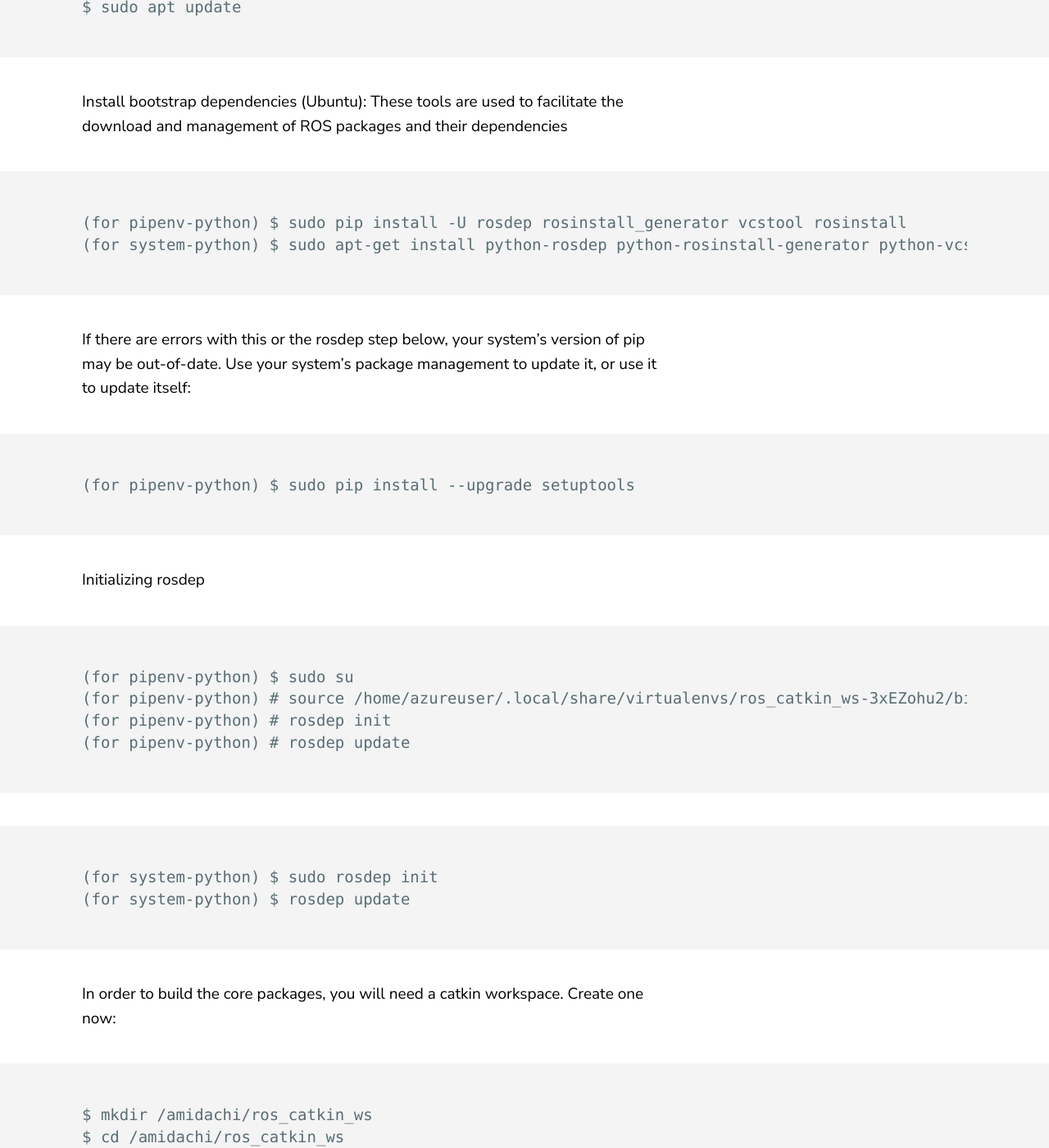
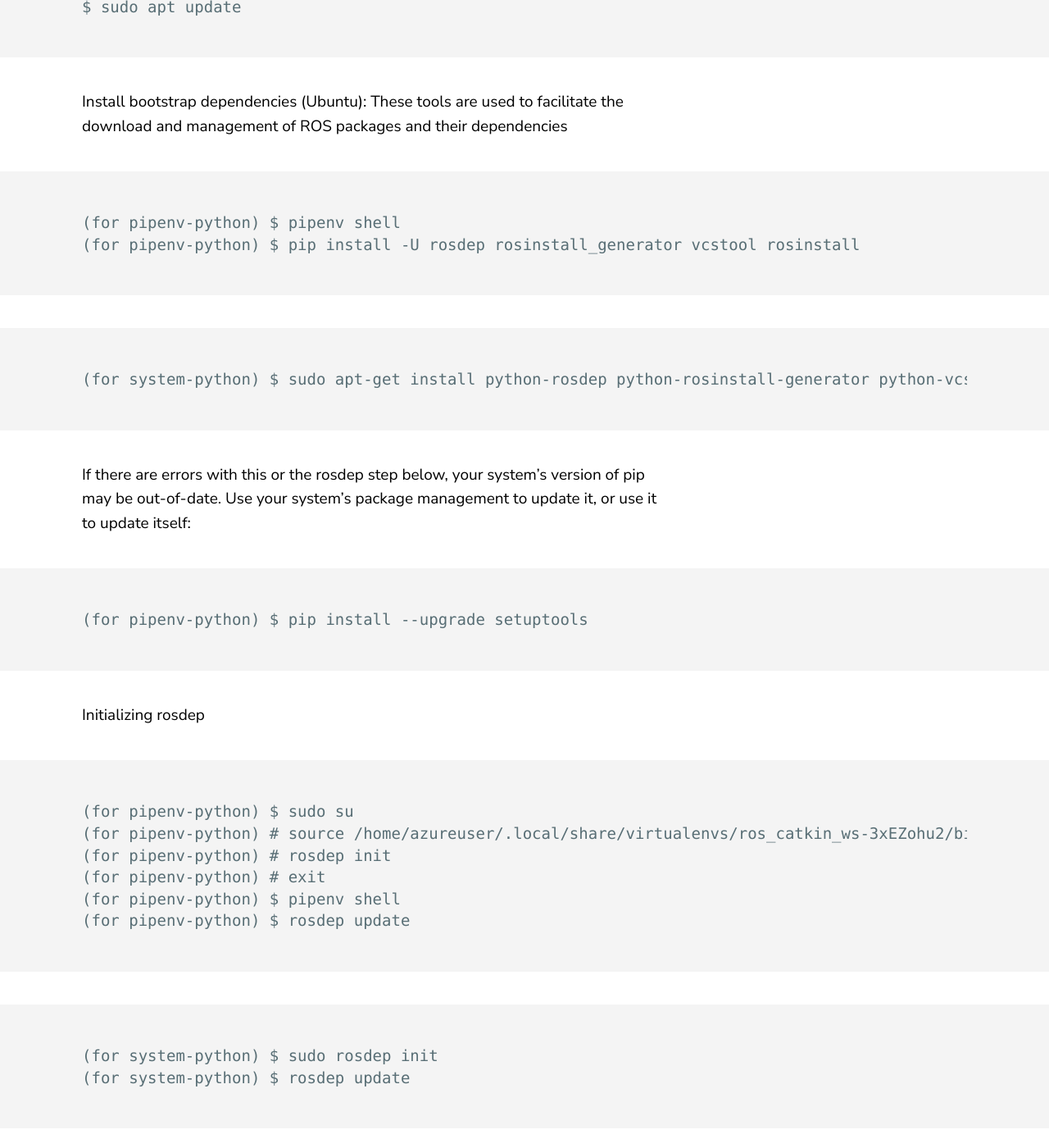
Before and after one commit to jluis9796/jluis9796.github.io, a Jekyll site: the page built from _posts/2020-05-31-manuals.markdown, in a window 1280 px wide and 1400 px high, scrolled down 14476 px. Shown: the whole window at 82% size. Built offline with Jekyll 4.4.1, drawn with Linux system fonts in a browser that asks for light colours.

Commit message:
Update 2020-05-31-manuals.markdown

````diff
--- a/_posts/2020-05-31-manuals.markdown
+++ b/_posts/2020-05-31-manuals.markdown
@@ -307,19 +307,24 @@ $ sudo apt update
 ```
 Install bootstrap dependencies (Ubuntu): These tools are used to facilitate the download and management of ROS packages and their dependencies
 ```
-(for pipenv-python) $ sudo pip install -U rosdep rosinstall_generator vcstool rosinstall
+(for pipenv-python) $ pipenv shell
+(for pipenv-python) $ pip install -U rosdep rosinstall_generator vcstool rosinstall
+```
+```
 (for system-python) $ sudo apt-get install python-rosdep python-rosinstall-generator python-vcstool python-rosinstall build-essential
 ```
 If there are errors with this or the rosdep step below, your system's version of pip may be out-of-date. Use your system's package management to update it, or use it to update itself:
 ```
-(for pipenv-python) $ sudo pip install --upgrade setuptools
+(for pipenv-python) $ pip install --upgrade setuptools
 ```
 Initializing rosdep
 ```
 (for pipenv-python) $ sudo su
 (for pipenv-python) # source /home/azureuser/.local/share/virtualenvs/ros_catkin_ws-3xEZohu2/bin/activate
 (for pipenv-python) # rosdep init
-(for pipenv-python) # rosdep update
+(for pipenv-python) # exit
+(for pipenv-python) $ pipenv shell
+(for pipenv-python) $ rosdep update
 ```
 
 ```
````
